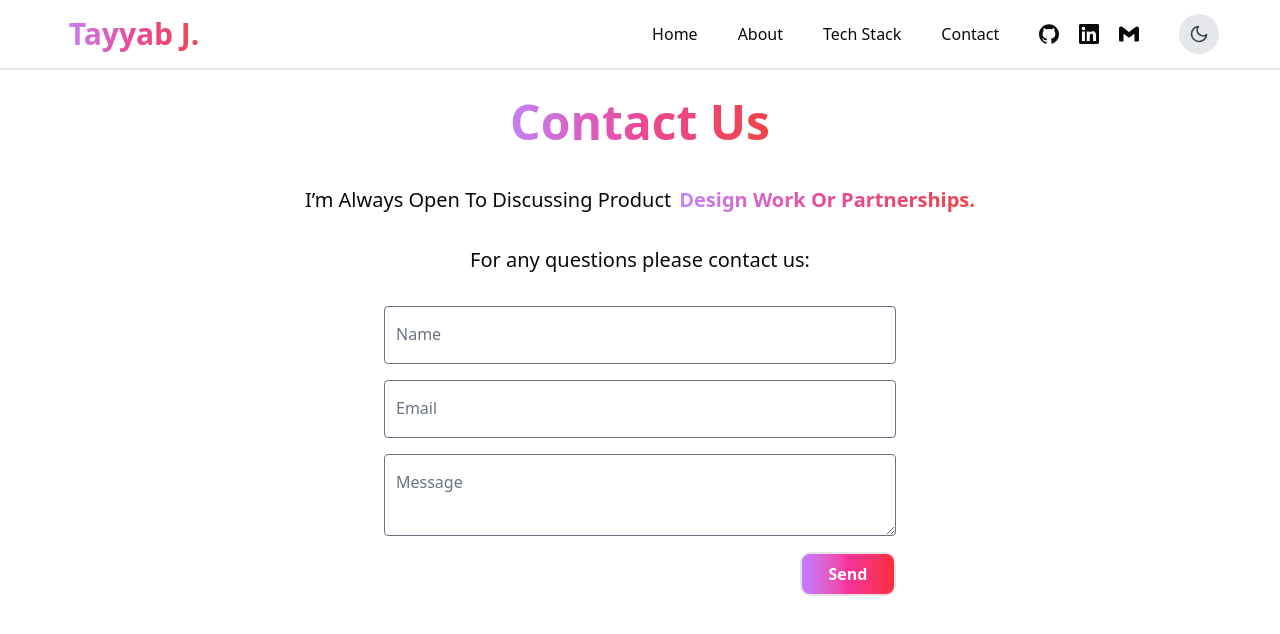
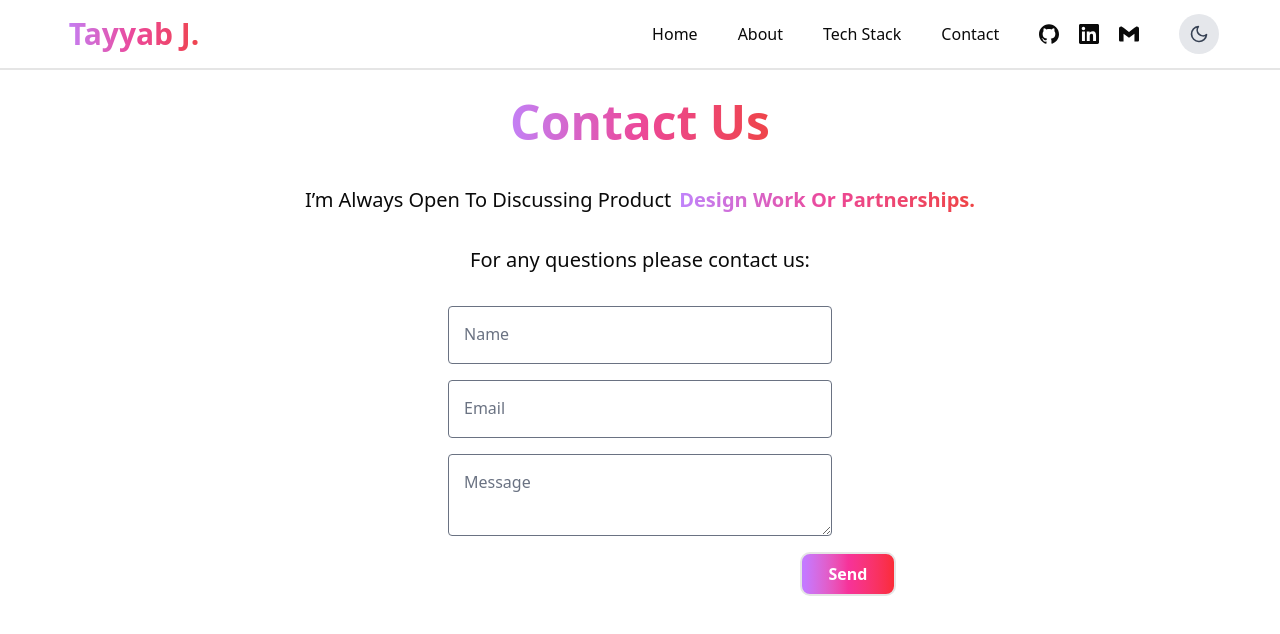
Before and after one commit to TayyabJunaidOfficial/My-Portfolio-NextJS, a Next.js app: page /Contact in a window 1280 px wide. Shown: the top 634 px of the page. Built offline with nearby package versions, Linux system fonts and the light colour scheme.

Commit message:
Some errors fixed

```diff
--- a/app/Components/Form/Form.jsx
+++ b/app/Components/Form/Form.jsx
@@ -47,59 +47,59 @@ const Form = () => {
       onSubmit={handleSubmit(onSubmit)}
       className="flex flex-col gap-4 w-full sm:max-w-lg max-w-sm"
     >
-      <div className="flex justify-center items-center relative">
+      <div className="flex justify-center flex-col items-center relative">
         <input
           id="name"
           type="text"
           placeholder=" "
           {...register("name")}
-          className="peer sm:w-full w-xs border border-gray-500 rounded px-3 pt-6 pb-2 outline-none focus:ring-2 focus:ring-blue-500"
+          className="peer sm:w-sm w-xs border border-gray-500 rounded px-4 pt-6 pb-2 outline-none focus:ring-2 focus:ring-blue-500"
         />
         <label
           htmlFor="name"
-          className="absolute sm:left-3 left-10 top-2 text-gray-500 text-sm transition-all peer-placeholder-shown:top-4 peer-placeholder-shown:text-base peer-focus:top-2 peer-focus:text-sm"
+          className="absolute sm:left-20 left-12 top-2 text-gray-500 text-sm transition-all peer-placeholder-shown:top-4 peer-placeholder-shown:text-base peer-focus:top-2 peer-focus:text-sm"
         >
           Name
         </label>
         {errors.name && (
-          <span className="text-red-500 text-sm">{errors.name.message}</span>
+          <span className="text-red-500 pt-2 text-sm">{errors.name.message}</span>
         )}
       </div>
 
-      <div className="flex justify-center items-center relative">
+      <div className="flex justify-center flex-col items-center relative">
         <input
           id="email"
           type="email"
           placeholder=" "
           {...register("email")}
-          className="peer sm:w-full w-xs border border-gray-500 rounded px-3 pt-6 pb-2 outline-none focus:ring-2 focus:ring-blue-500"
+          className="peer sm:w-sm w-xs border border-gray-500 rounded px-4 pt-6 pb-2 outline-none focus:ring-2 focus:ring-blue-500"
         />
         <label
           htmlFor="email"
-          className="absolute sm:left-3 left-10 top-2 text-gray-500 text-sm transition-all peer-placeholder-shown:top-4 peer-placeholder-shown:text-base peer-focus:top-2 peer-focus:text-sm"
+          className="absolute sm:left-20 left-12 top-2 text-gray-500 text-sm transition-all peer-placeholder-shown:top-4 peer-placeholder-shown:text-base peer-focus:top-2 peer-focus:text-sm"
         >
           Email
         </label>
         {errors.email && (
-          <span className="text-red-500 text-sm">{errors.email.message}</span>
+          <span className="text-red-500 pt-2 text-sm">{errors.email.message}</span>
         )}
       </div>
 
-      <div className="flex justify-center items-center relative">
+      <div className="flex justify-center flex-col items-center relative">
         <textarea
           id="message"
           placeholder=" "
           {...register("message")}
-          className="peer sm:w-full w-xs border border-gray-500 rounded px-3 pt-6 pb-2 outline-none focus:ring-2 focus:ring-blue-500"
+          className="peer sm:w-sm w-xs border border-gray-500 rounded px-4 pt-6 pb-2 outline-none focus:ring-2 focus:ring-blue-500"
         />
         <label
           htmlFor="message"
-          className="absolute sm:left-3 left-10 top-2 text-gray-500 text-sm transition-all peer-placeholder-shown:top-4 peer-placeholder-shown:text-base peer-focus:top-2 peer-focus:text-sm"
+          className="absolute sm:left-20 left-12 top-2 text-gray-500 text-sm transition-all peer-placeholder-shown:top-4 peer-placeholder-shown:text-base peer-focus:top-2 peer-focus:text-sm"
         >
           Message
         </label>
         {errors.message && (
-          <span className="text-red-500 text-sm">{errors.message.message}</span>
+          <span className="text-red-500 pt-2 text-sm">{errors.message.message}</span>
         )}
       </div>
 
--- a/app/Components/Main/Main.jsx
+++ b/app/Components/Main/Main.jsx
@@ -3,12 +3,10 @@
 import React from 'react'
 import Typewriter from "typewriter-effect";
 import Profile_Pic from "../Profile_Pic/Profile_Pic";
-import VantaCDN from '../AnimatedBackground/VantaCDN';
 
 
 const Main = () => {
   return (
-    <VantaCDN>
       <main className="w-full flex flex-col md:flex-row md:justify-center items-center gap-8 lg:py-25 py-10 ">
       <div className="lg:w-full 2xl:max-w-4xl xl:max-w-3xl md:max-w-xl font-bold md:text-5xl sm:text-4xl text-3xl">
         <div className="flex justify-center md:justify-start gap-1 py-3">
@@ -38,7 +36,6 @@ const Main = () => {
       </div>
       <Profile_Pic />
     </main>
-    </VantaCDN>
   )
 }
 
--- a/app/Projects/Projects.jsx
+++ b/app/Projects/Projects.jsx
@@ -2,10 +2,11 @@ import React from "react";
 
 const Projects = () => {
   return (
-    <main className="flex flex-col md:flex-row md:justify-center items-center gap-8 lg:py-25 py-10">
+    <main className="flex flex-col md:justify-center items-center gap-8 lg:py-25 py-10">
       <h1 className="sm:text-5xl text-4xl p-3 text-center gradient-text">
         Learning by Doing
       </h1>
+      <p>Section Under Development...</p>
     </main>
   );
 };
```
